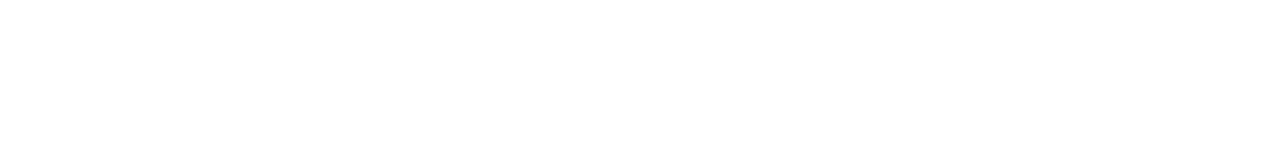
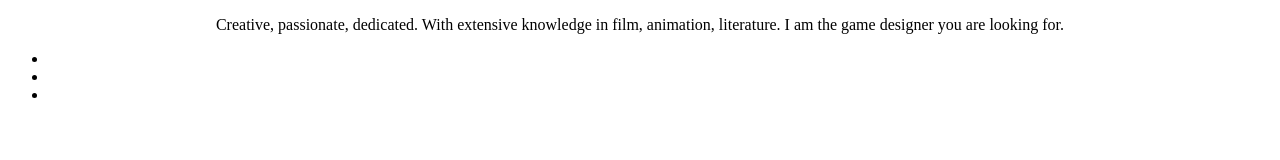
Before and after one commit to LouisJames43383/LouisProjects, a plain HTML site: page Project 1.html in a window 1280 px wide. Drawn offline with Linux system fonts and the light colour scheme.

Commit message:
b-structure1

```diff
--- a/Project 1.html
+++ b/Project 1.html
@@ -3,10 +3,19 @@
 <head>
     <meta charset="utf-8">
     <meta name="viewport" content="width=device-width, initial-scale=1.0">
+    <link rel="stylesheet" type="text/css" href="Project1Style.css">
     <title></title>
 </head>
 
 <body>
+    <header class="header"><p>Creative, passionate, dedicated. With extensive knowledge in film, animation, literature. I am the game designer you are looking for.</p></header>
+    <nav class="links">
+        <ul>
+            <li class="link1"></li>
+            <li class="link2"></li>
+            <li class="link3"></li>
+        </ul>
+    </nav>
 
 </body>
 
--- a/Project1Style.css
+++ b/Project1Style.css
@@ -0,0 +1,3 @@
+.header {
+    text-align: center;
+}
```
